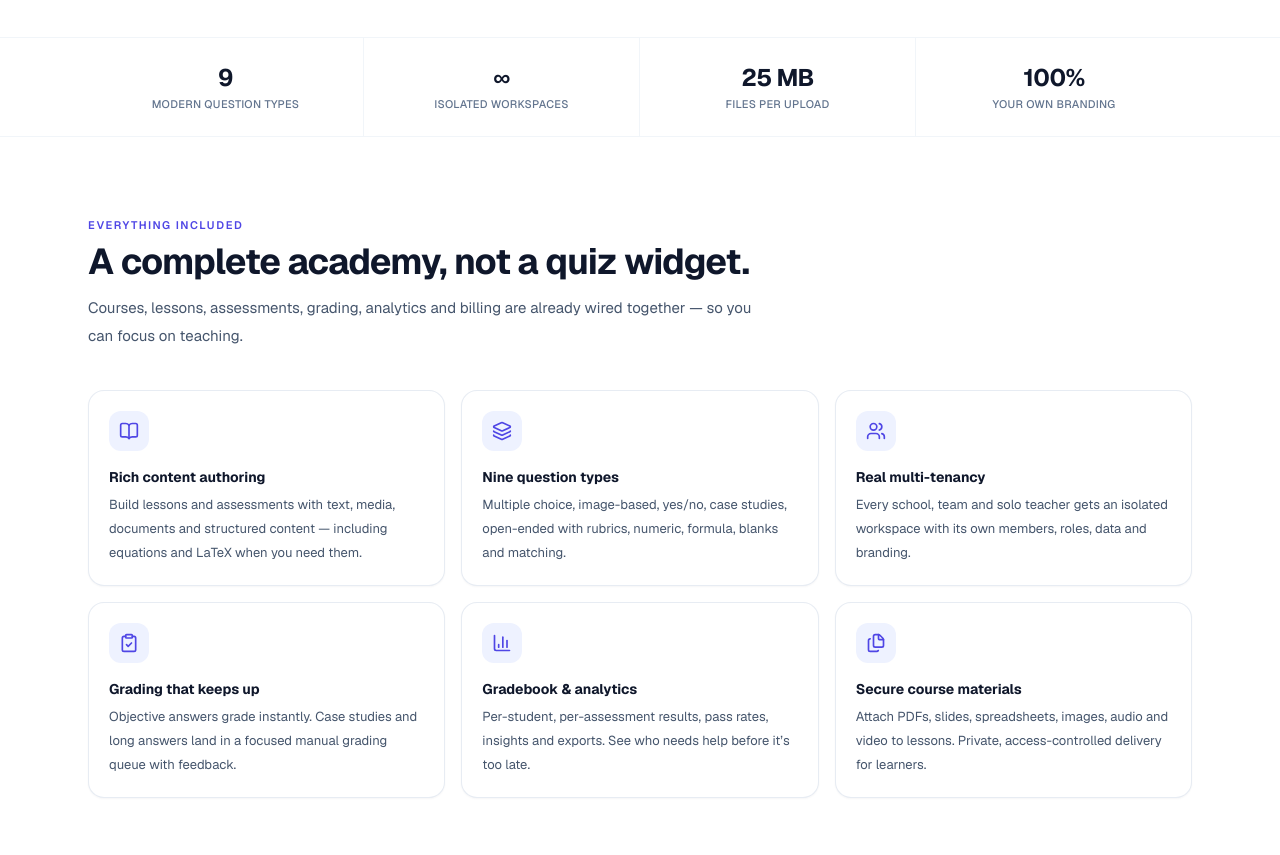
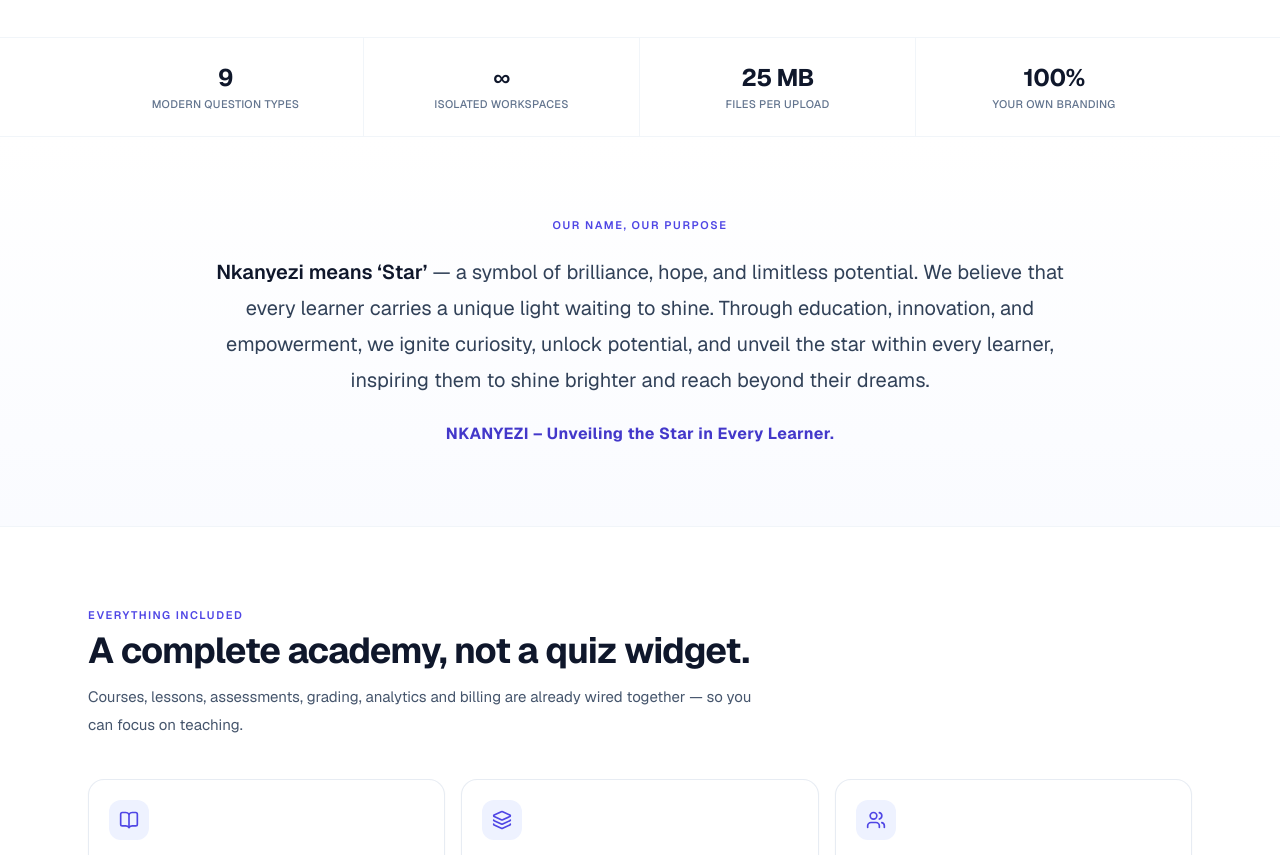
Before and after one commit to infinityendconcepts-crypto/lms, a Next.js app: page / in a window 1280 px wide. Shown: the part 680-1535 px from the top of the page. Built offline with nearby package versions, Linux system fonts and the light colour scheme; no server answers; the database is empty.

Commit message:
Add Nkanyezi meaning intro to landing page

```diff
--- a/src/app/page.tsx
+++ b/src/app/page.tsx
@@ -231,6 +231,21 @@ export default async function LandingPage({
               </div>
             ))}
           </div>
+        </div>
+      </section>
+
+      {/* Intro */}
+      <section className="relative overflow-hidden border-b border-slate-100 bg-gradient-to-b from-white to-brand-50/30">
+        <div className="mx-auto max-w-4xl px-4 py-16 text-center sm:px-6 sm:py-20">
+          <p className="text-[11px] font-semibold tracking-[0.14em] text-brand-600 uppercase">
+            Our name, our purpose
+          </p>
+          <p className="mt-5 text-lg leading-8 text-slate-700 sm:text-xl sm:leading-9">
+            <span className="font-semibold text-slate-900">Nkanyezi means &lsquo;Star&rsquo;</span> — a symbol of brilliance, hope, and limitless potential. We believe that every learner carries a unique light waiting to shine. Through education, innovation, and empowerment, we ignite curiosity, unlock potential, and unveil the star within every learner, inspiring them to shine brighter and reach beyond their dreams.
+          </p>
+          <p className="mt-6 text-sm font-bold tracking-wide text-brand-700 sm:text-base">
+            NKANYEZI – Unveiling the Star in Every Learner.
+          </p>
         </div>
       </section>
 
```
